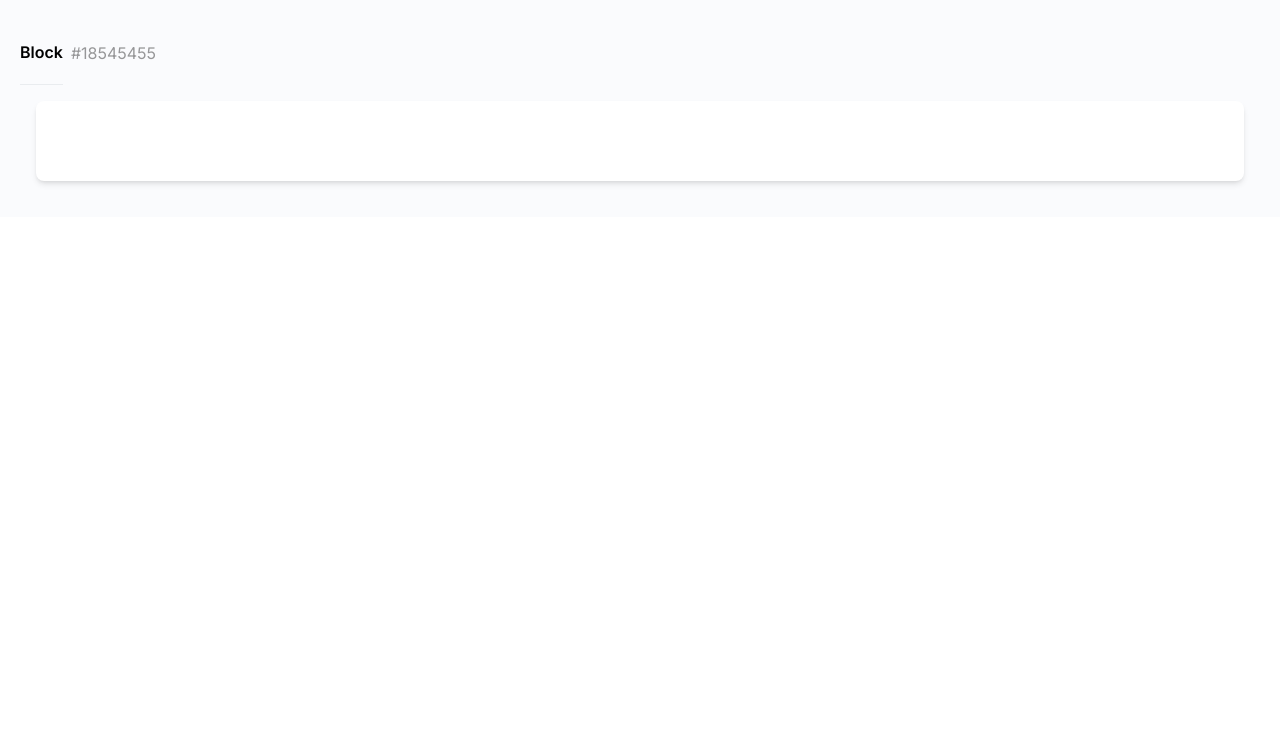
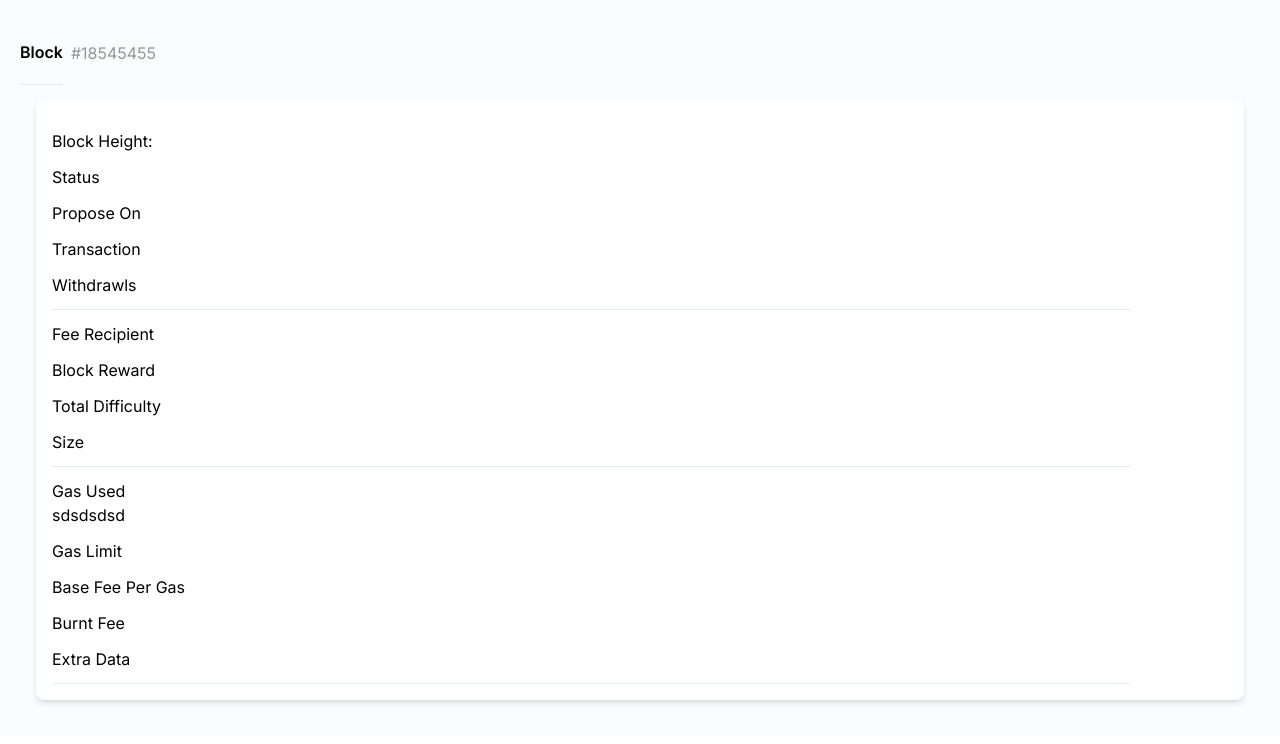
Before and after one commit to zerohoney97/blockExploreFront, a Next.js app: page /blocks/18545455 in a window 1280 px wide. Shown: the top 744 px of the page. Built offline with nearby package versions, Linux system fonts and the light colour scheme.

Commit message:
blockCard틀

```diff
--- a/src/app/(page)/blocks/[blockdetail]/_contents/DiffcultyInfo.tsx
+++ b/src/app/(page)/blocks/[blockdetail]/_contents/DiffcultyInfo.tsx
@@ -1,9 +1,22 @@
-import React from 'react'
+import React from "react";
 
 const DiffcultyInfo = () => {
   return (
-    <div>DiffcultyInfo</div>
-  )
-}
+    <div className="w-11/12 border-b border-gray">
+      <div className="my-3">
+        <div>Fee Recipient</div>
+      </div>
+      <div className="my-3">
+        <div>Block Reward</div>
+      </div>
+      <div className="my-3">
+        <div>Total Difficulty</div>
+      </div>
+      <div className="my-3">
+        <div>Size</div>
+      </div>
+    </div>
+  );
+};
 
-export default DiffcultyInfo
+export default DiffcultyInfo;
--- a/src/app/(page)/blocks/[blockdetail]/_contents/GasInfo.tsx
+++ b/src/app/(page)/blocks/[blockdetail]/_contents/GasInfo.tsx
@@ -1,9 +1,26 @@
-import React from 'react'
+import React from "react";
 
 const GasInfo = () => {
   return (
-    <div>GasInfo</div>
-  )
-}
+    <div className="w-11/12 border-b border-gray">
+      <div className="my-3">
+        <div>Gas Used</div>
+        <div>sdsdsdsd</div>
+      </div>
+      <div className="my-3">
+        <div>Gas Limit</div>
+      </div>
+      <div className="my-3">
+        <div>Base Fee Per Gas</div>
+      </div>
+      <div className="my-3">
+        <div>Burnt Fee</div>
+      </div>
+      <div className="my-3">
+        <div>Extra Data</div>
+      </div>
+    </div>
+  );
+};
 
-export default GasInfo
+export default GasInfo;
--- a/src/app/(page)/blocks/[blockdetail]/_contents/Info.tsx
+++ b/src/app/(page)/blocks/[blockdetail]/_contents/Info.tsx
@@ -1,19 +1,34 @@
-import React from 'react'
+import React from "react";
 
 interface InfoProps {
-  blockHeight :string;
-  status :string
-  timeStamp : string
-  proposedOn : string
-  withdrawals : string
+  blockHeight: string;
+  status: string;
+  timeStamp: string;
+  proposedOn: string;
+  withdrawals: string;
 }
 
 const Info = () => {
   return (
-    <div>
+    <div className="w-11/12 border-b border-gray">
+      <div className="my-3 flex">
+        <div>Block Height: </div>
+        <span></span>
+      </div>
+      <div className="my-3">
+        <div>Status</div>
+      </div>
+      <div className="my-3">
+        <div>Propose On</div>
+      </div>
+      <div className="my-3">
+        <div>Transaction</div>
+      </div>
+      <div className="my-3">
+        <div>Withdrawls</div>
+      </div>
+    </div>
+  );
+};
 
-    </div>
-  )
-}
-
-export default Info
+export default Info;
--- a/src/app/(page)/blocks/[blockdetail]/page.tsx
+++ b/src/app/(page)/blocks/[blockdetail]/page.tsx
@@ -3,6 +3,9 @@ import React, { useEffect } from "react";
 import { IBlocksDetailProps } from "../interface";
 import { BlockCard } from "../_contents/Card";
 import Title from "@app/_components/itemTitle";
+import BlockInfo from "./_contents/Info";
+import BlockDiffcultyInfo from "./_contents/DiffcultyInfo";
+import BlockGasInfo from "./_contents/GasInfo";
 const Page: React.FC<IBlocksDetailProps> = ({ params }) => {
   useEffect(() => {
     console.log(params);
@@ -17,7 +20,9 @@ const Page: React.FC<IBlocksDetailProps> = ({ params }) => {
       </div>
       <div>
         <BlockCard>
-
+          <BlockInfo />
+          <BlockDiffcultyInfo/>
+          <BlockGasInfo/>
         </BlockCard>
       </div>
     </div>
--- a/src/app/(page)/blocks/_contents/Card.tsx
+++ b/src/app/(page)/blocks/_contents/Card.tsx
@@ -2,7 +2,7 @@ import React from "react";
 
 export const BlockCard = ({ children }: { children: React.ReactNode }) => {
     return (
-        <div className=" p-4 bg-white rounded-lg m-4 shadow-md h-20 ">
+        <div className=" p-4 bg-white rounded-lg m-4 shadow-md ">
           {children}
         </div>
       )
```
